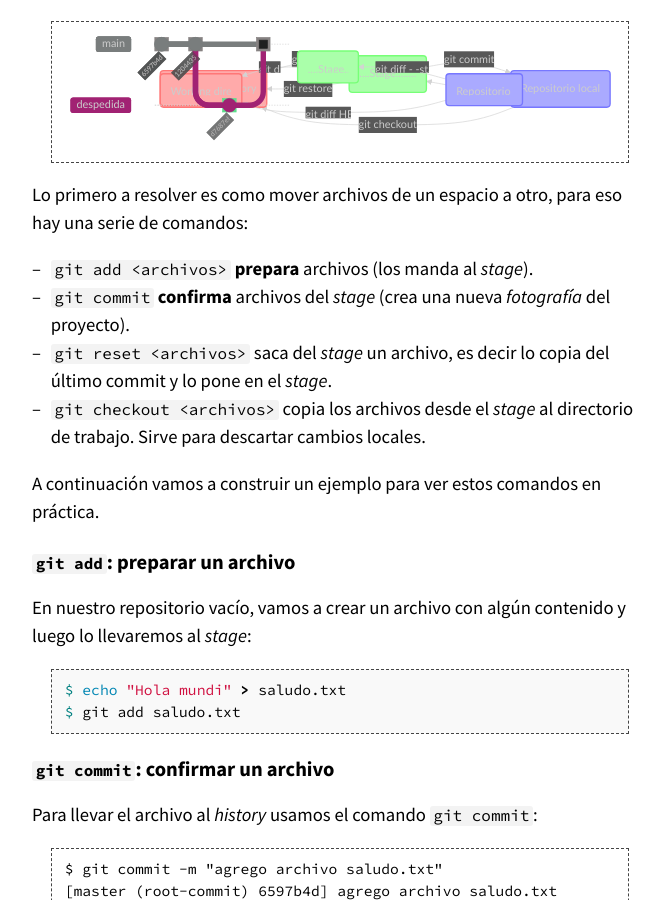
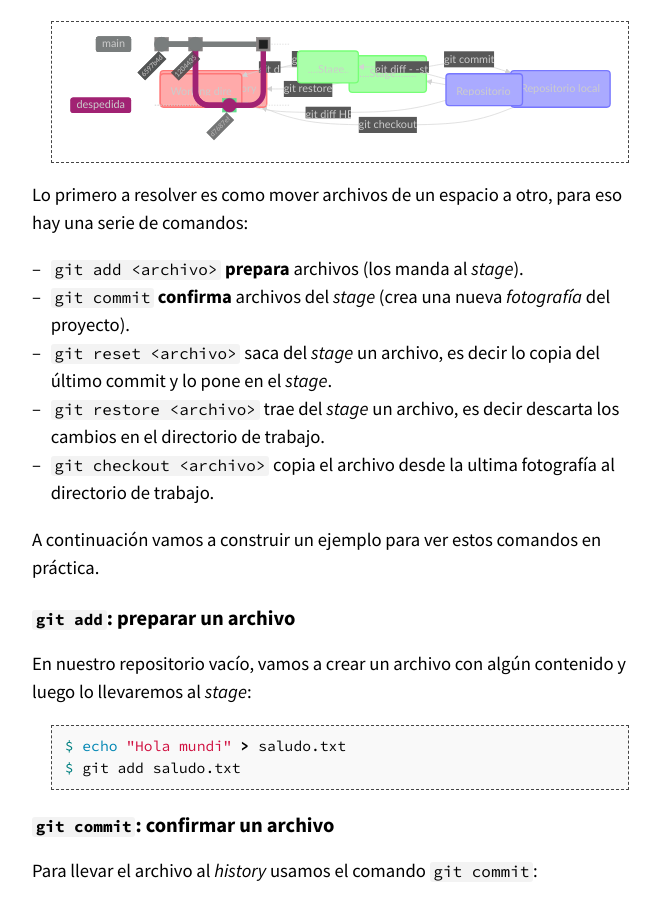
Before and after one commit to CNEA-AQ/curso-programacion, a Jekyll site: the page built from _clases/git.md, in a window 1280 px wide and 900 px high, scrolled down 1670 px. Shown: the whole window, without its empty margins (300-964 px from the left). Built offline with Jekyll 4.4.1, drawn with Linux system fonts in a browser that asks for light colours.

````diff
--- a/_clases/git.md
+++ b/_clases/git.md
@@ -62,10 +62,11 @@ S--git commit  -->H;
 ```
 
 Lo primero a resolver es como mover archivos de un espacio a otro, para eso hay una serie de comandos:
-- `git add <archivos>` **prepara** archivos (los manda al *stage*).
+- `git add <archivo>` **prepara** archivos (los manda al *stage*).
 - `git commit` **confirma** archivos del *stage* (crea una nueva *fotografía* del proyecto).
-- `git reset <archivos>` saca del *stage* un archivo, es decir lo copia del último commit y lo pone en el *stage*.
-- `git checkout <archivos>` copia los archivos desde el *stage* al directorio de trabajo. Sirve para descartar cambios locales.
+- `git reset <archivo>` saca del *stage* un archivo, es decir lo copia del último commit y lo pone en el *stage*.
+- `git restore <archivo>` trae del *stage* un archivo, es decir descarta los cambios en el directorio de trabajo.
+- `git checkout <archivo>` copia el archivo desde la ultima fotografía al directorio de trabajo.
 
 A continuación vamos a construir un ejemplo para ver estos comandos en práctica.
 
@@ -123,8 +124,6 @@ Ahora nuestro repositorio consiste en dos *commits* ó fotografías:
     commit id: "6597b4d"
     commit id: "1204435" type: HIGHLIGHT
 ```
-
-
 
 
 
````
Also changed, not shown: _clases/fortran.md (+1 -1 lines), _clases/make.md (+1 -1 lines), _clases/python.md (+3 -0 lines), 2 other files.
